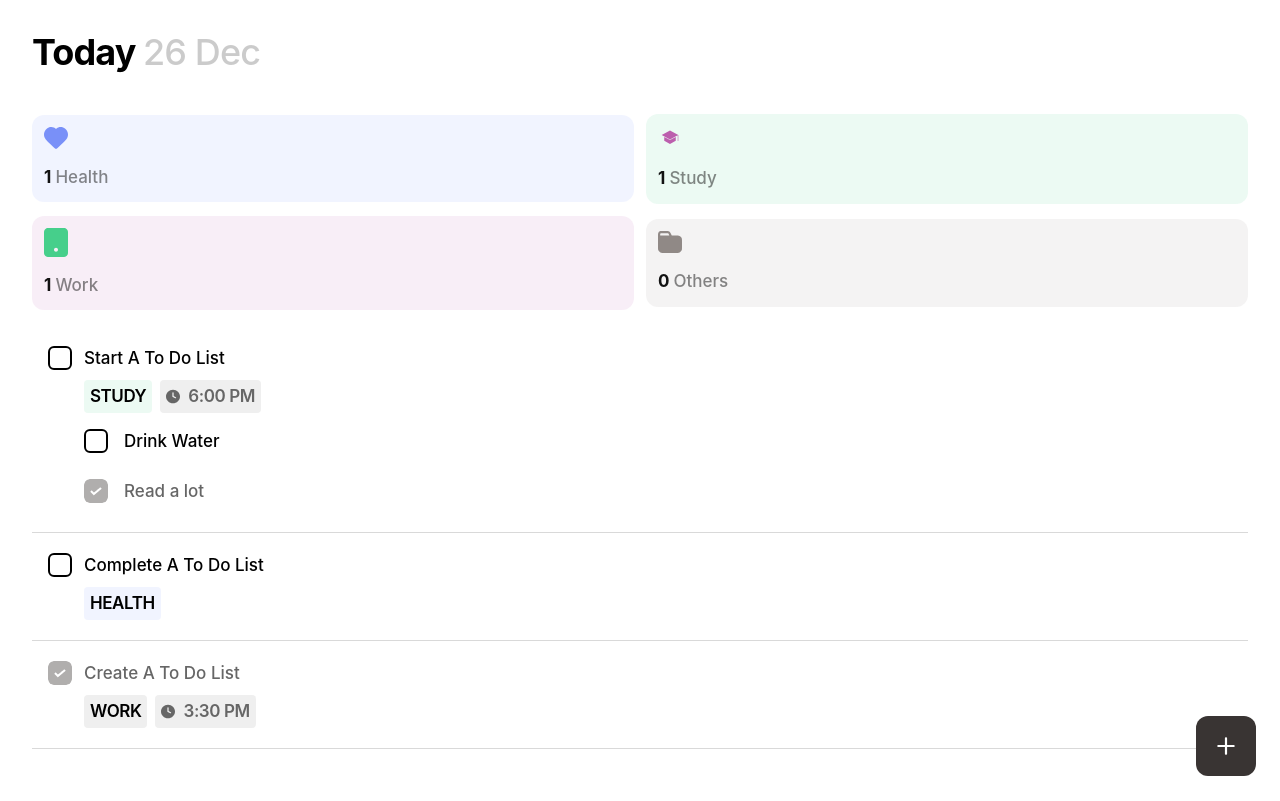
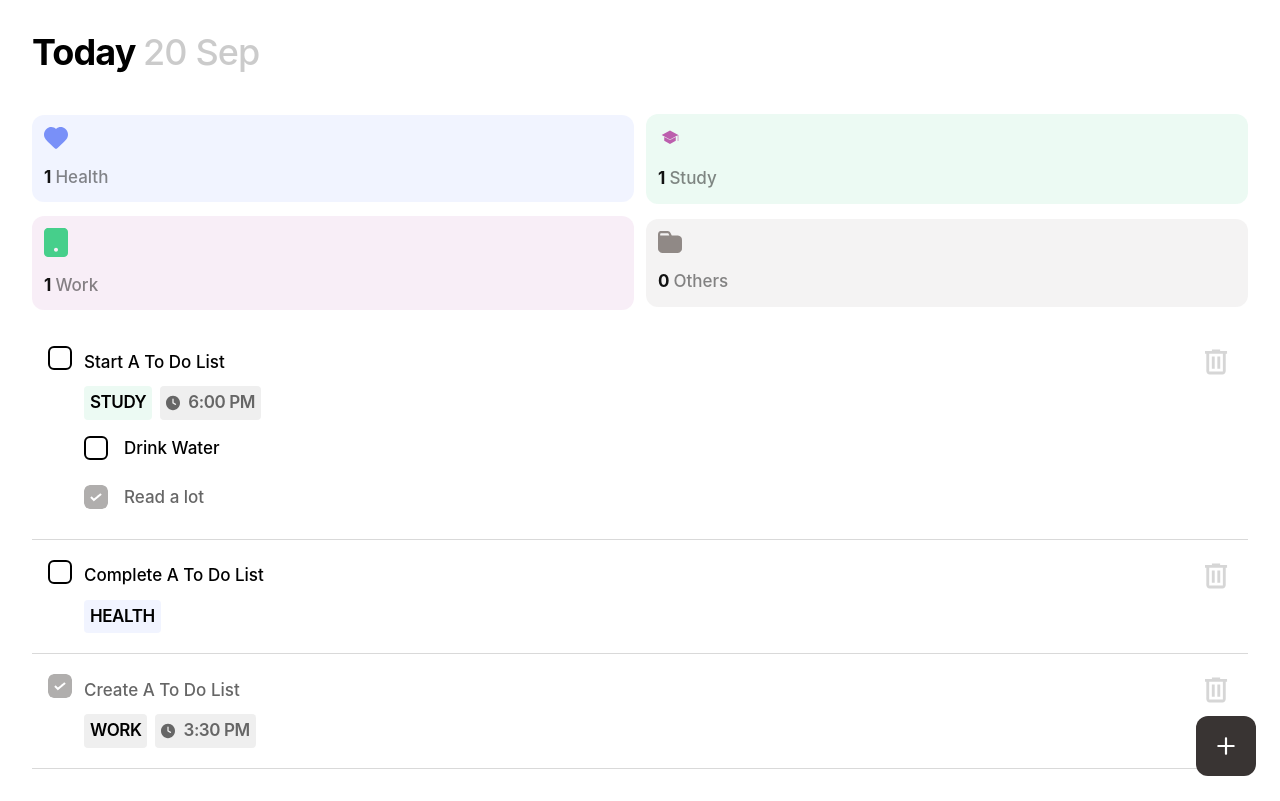
Before and after one commit to DvectorPrime/todo-app, a React (Vite) app: page / in a window 1280 px wide. Built offline with nearby package versions, Linux system fonts and the light colour scheme.

Commit message:
FInshed every functionality

```diff
--- a/src/App.tsx
+++ b/src/App.tsx
@@ -27,6 +27,18 @@
   })
 
   const [newTaskpageOpen, setNewTaskpageOpen] = useState<boolean>(false)
+
+  const today : Date = new Date();
+  const monthNames : string[] = [
+    "Jan", "Feb", "Mar", "Apr", "May", "Jun",
+    "Jul", "Aug", "Sep", "Oct", "Nov", "Dec"
+  ];
+
+  const day: number = today.getDate()
+
+  const month: string = monthNames[today.getMonth()]
+
+  const formatted_date : string = `${day} ${month}`
 
   useEffect(() => {
     const counts: groupItems = {
@@ -67,7 +79,7 @@
       {
         !newTaskpageOpen &&
         <main className='p-8'>
-          <h2 className="sticky top-0 z-50 bg-white text-4xl tracking-tight pb-6.5"><span className="font-bold">Today </span><span className="font-medium opacity-20">26 Dec</span> </h2>
+          <h2 className="sticky top-0 z-50 bg-white text-4xl tracking-tight pb-6.5"><span className="font-bold">Today </span><span className="font-medium opacity-20">{formatted_date}</span> </h2>
           <section className='w-full my-4 grid grid-cols-2 gap-3 items-center'>
             <div className="w-full p-3 rounded-xl bg-[#7990F8]/10">
               <img className="mb-4 w-6" src={healthIcon}/>
--- a/src/components/TaskComponent.tsx
+++ b/src/components/TaskComponent.tsx
@@ -1,6 +1,8 @@
 import type { subtaskType, todoDataType } from "../appData/types/todoDataTypes"
 import clock from "../assets/clock.svg"
 import SubTaskComponent from "./SubTaskComponent"
+
+import deleteIcon from "../assets/delete.svg"
 
 interface TaskComponentProps {
     todo: todoDataType,
@@ -26,11 +28,18 @@
       setTodos(newTodoArray)
     }
 
+    const deleteTask = () =>{
+      const taskId : string = todo.id
+      const newTodos = todos.filter(holderTodos => holderTodos.id !== taskId)
+
+      setTodos(newTodos)
+    }
+
     return(
-        <div className="grid grid-cols-[20px_1fr] gap-4 place-content-start px-4 py-5 border-b-1 border-b-black/15">
+      <div className="grid grid-cols-[20px_1fr] gap-4 place-content-start px-4 py-5 border-b-1 border-b-black/15">
         <input type="checkbox" className={`appearance-none w-6 h-6 bg-cover bg-center bg-no-repeat border-2 border-[D6D6D6] rounded-md bg-checked checked:border-0`} name={todo.id} id={todo.id} checked={todo.completed} onChange={updateTodo}/>
         <label htmlFor={todo.id}>
-          <span className={`block font-medium text-[17px] text-[121212] mb-2 text-[${todo.completed && "#666666"}]`}>{todo.task}</span>
+          <span className={`flex justify-between items-center w-full font-medium text-[17px] text-[121212] mb-2 text-[${todo.completed && "#666666"}]`}>{todo.task} <button onClick={deleteTask}><img src={deleteIcon} className="w-8"/></button></span>
           <div className="flex place-items-start">
             <span className={`font-semibold text-[17px] text-[#${themeColor}] tracking-tight bg-[${themeColor}]/10 px-1.5 py-1 mr-2 rounded-sm `}>{todo.category.toUpperCase()}</span>
             {todo.timeDue && <span className="inline-flex gap-2 place-content-center font-semibold text-[17px] tracking-tight text-[#666666] bg-[#666666]/10 px-1.5 py-1 rounded-sm"> <img src={clock} alt="time-due" className=""/> {todo.timeDue?.toUpperCase()}</span>}
--- a/src/index.css
+++ b/src/index.css
@@ -17,5 +17,5 @@
 
 .inner-new-task{
     height: 100%;
-    overflow: scroll;
+    overflow: auto;
 }
```
Also changed, not shown: src/assets/delete.svg (added).
